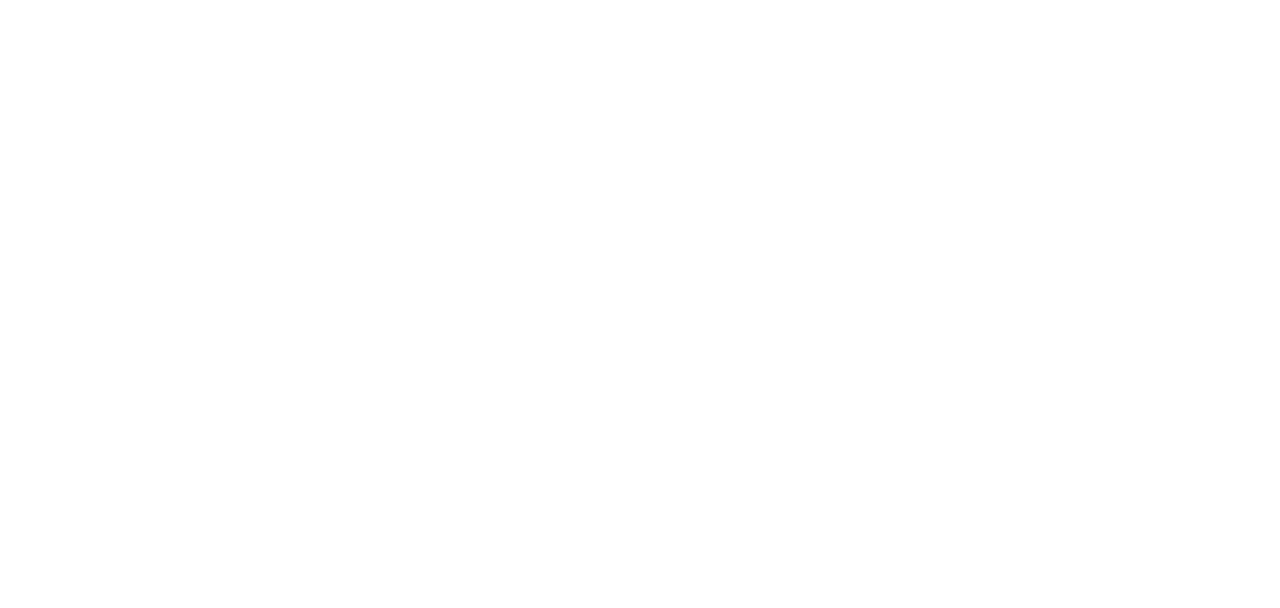
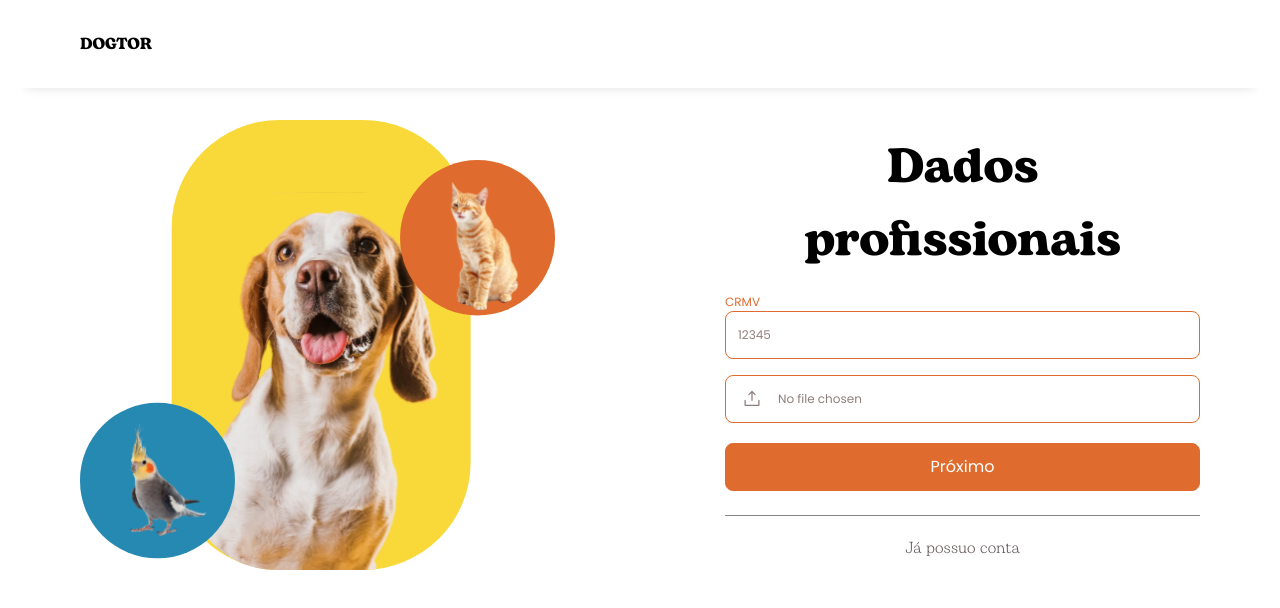
Before and after one commit to joaoMarcos777/dogtor, a React (Vite) app in the folder frontend/dogtor/: page /sign-up/vet-data in a window 1280 px wide. Before the commit this address had no page. Shown: the top 608 px of the page. Built offline with nearby package versions, Linux system fonts and the light colour scheme.

Commit message:
feat: add input-upload component, vet sign-up screen,

```diff
--- /dev/null
+++ b/frontend/dogtor/src/components/input-upload/index.jsx
@@ -0,0 +1,13 @@
+import { PiUploadSimple } from "react-icons/pi";
+import { Container } from "./styles";
+
+export function InputUpload({ title, icon: Icon, labelFor, ...rest }) {
+  return (
+    <Container>
+      <label htmlFor={labelFor} {...rest}>
+        <PiUploadSimple size={24} />
+        <input id={labelFor} {...rest} />
+      </label>
+    </Container>
+  );
+}
--- /dev/null
+++ b/frontend/dogtor/src/components/input-upload/styles.js
@@ -0,0 +1,44 @@
+import styled from "styled-components";
+
+export const Container = styled.div`
+  position: relative;
+
+  height: 4.8rem;
+  margin-top: 1.6rem;
+
+  > label {
+    position: absolute;
+
+    width: 100%;
+    height: 4.8rem;
+    display: flex;
+    align-items: center;
+    gap: 1.6rem;
+    padding: 0 1.6rem;
+
+    border: 0.1rem solid ${({ theme }) => theme.COLORS.ORANGE_600};
+    border-radius: 0.8rem;
+
+    cursor: pointer;
+
+    input {
+      font-family: "Poppins", sans-serif;
+      font-weight: 400;
+      font-size: 1.2rem;
+      line-height: 1.8rem;
+      color: ${({ theme }) => theme.COLORS.BROWN_300};
+
+      cursor: pointer;
+    }
+
+    input::file-selector-button {
+      display: none;
+    }
+
+    svg {
+      width: 2rem;
+      height: 2rem;
+      color: ${({ theme }) => theme.COLORS.BROWN_300};
+    }
+  }
+`;
--- a/frontend/dogtor/src/components/input/index.jsx
+++ b/frontend/dogtor/src/components/input/index.jsx
@@ -6,6 +6,7 @@
       <label htmlFor={labelFor} {...rest}>
         {title}
       </label>
+
       <input id={labelFor} {...rest} />
     </Container>
   );
--- a/frontend/dogtor/src/pages/landpage/index.jsx
+++ b/frontend/dogtor/src/pages/landpage/index.jsx
@@ -77,7 +77,7 @@
           </li>
         </ul>
         <div className="buttons">
-          <LinkButton to="/who-are-you">Login</LinkButton>
+          <LinkButton to="/sign-in">Login</LinkButton>
           <LinkButton to="/sign-up">Cadastre-se</LinkButton>
         </div>
 
--- a/frontend/dogtor/src/pages/sign-up/index.jsx
+++ b/frontend/dogtor/src/pages/sign-up/index.jsx
@@ -8,10 +8,13 @@
 import { Header } from "../../components/header";
 import { ContentWrapper } from "../../components/content-wrapper";
 
+import { createContext } from "react";
+const isVetContext = createContext(null);
+
 export function SignUp() {
   const [image, setImage] = useState({});
-
   const [formData, setFormData] = useState({});
+  const [isVet, setIsVet] = useState(false);
 
   const handleNext = (data) => {
     setFormData({ ...formData, ...data });
@@ -44,6 +47,10 @@
 
       <ContentWrapper image={image}>
         <Outlet
+          context={{
+            isVet,
+            setIsVet,
+          }}
           data={formData}
           onNext={handleNext}
           onPrevious={handlePrevious}
--- /dev/null
+++ b/frontend/dogtor/src/pages/sign-up/vet-data/index.jsx
@@ -0,0 +1,34 @@
+import { Link } from "react-router-dom";
+import { Form } from "../../../components/form";
+import { Input } from "../../../components/input";
+import { Button } from "../../../components/button";
+import { ButtonText } from "../../../components/button-text";
+import { Line } from "../../../components/line";
+import { PiUploadSimple } from "react-icons/pi";
+import { InputUpload } from "../../../components/input-upload";
+
+export function VetData() {
+  return (
+    <>
+      <Form title="Dados profissionais">
+        <Input
+          title="CRMV"
+          type="number"
+          placeholder="12345"
+          labelFor="crmvField"
+        />
+        <InputUpload type="file" labelFor="uploadField" icon={PiUploadSimple} />
+
+        <Link to="/sign-up/documents-data">
+          <Button title="Próximo" />
+        </Link>
+
+        <Line />
+
+        <Link to="/sign-in">
+          <ButtonText title="Já possuo conta" />
+        </Link>
+      </Form>
+    </>
+  );
+}
--- /dev/null
+++ b/frontend/dogtor/src/pages/sign-up/who-are-you/index.jsx
@@ -0,0 +1,32 @@
+import { Button } from "../../../components/button";
+import { Form } from "../../../components/form";
+import { Link, useOutletContext } from "react-router-dom";
+
+export function WhoAreYou() {
+  const { isVet, setIsVet } = useOutletContext();
+
+  function handleIfUserIsVet(value) {
+    setIsVet(value);
+  }
+
+  return (
+    <>
+      <Form title="Você é?">
+        <Link to="/sign-up/personal-data">
+          <Button
+            title="Usuário"
+            primary
+            onClick={() => handleIfUserIsVet(false)}
+          />
+        </Link>
+        <Link to="/sign-up/vet-data">
+          <Button
+            title="Veterinário"
+            secondary={true}
+            onClick={() => handleIfUserIsVet(true)}
+          />
+        </Link>
+      </Form>
+    </>
+  );
+}
--- a/frontend/dogtor/src/pages/who-are-you/index.jsx
+++ /dev/null
@@ -1,45 +0,0 @@
-import { useEffect, useState } from "react";
-import orangeCat from "../../assets/orange-cat.png";
-import pets from "../../assets/pets.svg";
-import { Container } from "./styles";
-import { Button } from "../../components/button";
-import { Header } from "../../components/header";
-import { Form } from "../../components/form";
-import { ContentWrapper } from "../../components/content-wrapper";
-import { Link } from "react-router-dom";
-
-export function WhoAreYou() {
-  const [image, setImage] = useState({});
-
-  const handleResize = () => {
-    if (window.innerWidth > 1100) {
-      setImage(pets);
-    } else setImage(orangeCat);
-  };
-
-  useEffect(() => {
-    handleResize();
-
-    window.addEventListener("load", handleResize);
-    window.addEventListener("resize", handleResize);
-
-    return () => window.removeEventListener("resize", handleResize);
-  }, []);
-
-  return (
-    <Container>
-      <Header />
-
-      <ContentWrapper image={image}>
-        <Form title="Você é?">
-          <Link to="/sign-in">
-            <Button title="Usuário" primary />
-          </Link>
-          <Link to="/sign-in">
-            <Button title="Veterinário" secondary={true} />
-          </Link>
-        </Form>
-      </ContentWrapper>
-    </Container>
-  );
-}
--- a/frontend/dogtor/src/pages/who-are-you/styles.js
+++ /dev/null
@@ -1,8 +0,0 @@
-import styled from "styled-components";
-
-export const Container = styled.main`
-  display: flex;
-  flex-direction: column;
-  justify-content: center;
-  padding: 0 1.6rem;
-`;
--- a/frontend/dogtor/src/routes/auth.routes.jsx
+++ b/frontend/dogtor/src/routes/auth.routes.jsx
@@ -5,20 +5,22 @@
 import { PersonalData } from "../pages/sign-up/personal-data";
 import { DocumentsData } from "../pages/sign-up/documents-data";
 import { AddressData } from "../pages/sign-up/address-data";
-import { WhoAreYou } from "../pages/who-are-you";
+import { WhoAreYou } from "../pages/sign-up/who-are-you";
+import { VetData } from "../pages/sign-up/vet-data";
 
 export function AuthRoutes() {
   return (
     <Routes>
       <Route path="/" element={<Landpage />} />
       <Route path="/sign-in" element={<SignIn />} />
-      <Route path="/who-are-you" element={<WhoAreYou />} />
 
       <Route path="/sign-up" element={<SignUp />}>
         <Route
           path="/sign-up/"
-          element={<Navigate replace to="/sign-up/personal-data" />}
+          element={<Navigate replace to="/sign-up/who-are-you" />}
         />
+        <Route path="/sign-up/who-are-you" element={<WhoAreYou />} />
+        <Route path="/sign-up/vet-data" element={<VetData />} />
         <Route path="/sign-up/personal-data" element={<PersonalData />} />
         <Route path="/sign-up/documents-data" element={<DocumentsData />} />
         <Route path="/sign-up/address-data" element={<AddressData />} />
```
Also changed, not shown: frontend/dogtor/src/pages/sign-up/who-are-you/styles.js (added).
